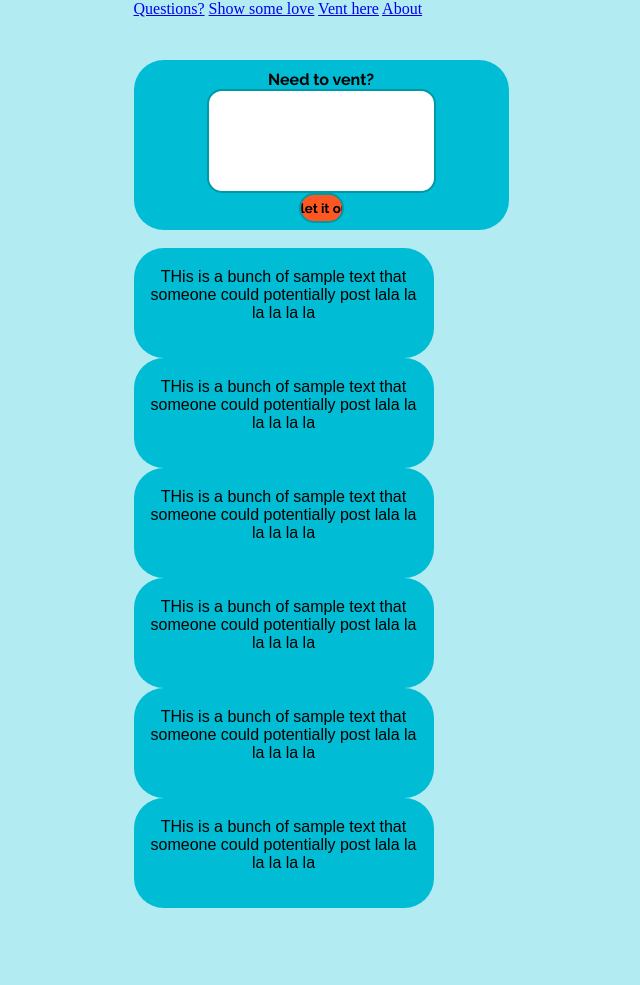
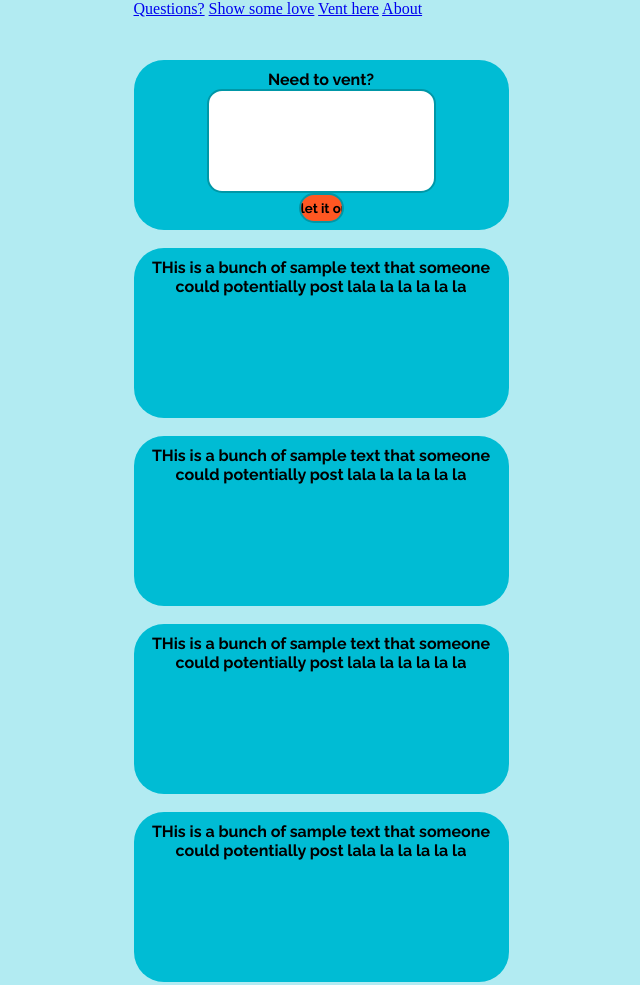
Before and after one commit to artribuz/project, a plain HTML site: page prototypes/iprototype2/vent.html in a window 1280 px wide. Shown: the top 985 px of the page, without its empty margins (319-959 px from the left). Before the commit the page ends 908 px from the top, so only its background shows below. Drawn offline with nearby package versions, Linux system fonts and the light colour scheme; a web font is replaced by a local one.

Commit message:
protytpe 2 stuff

```diff
--- a/prototypes/iprototype2/iprototype.css
+++ b/prototypes/iprototype2/iprototype.css
@@ -56,7 +56,7 @@ section.users {
     height: 100px;
     width: 300px;
     border-radius: 30px;
-    margin: auto;
+    margin-bottom: 20px;
     float: left;
 }
 
@@ -70,9 +70,13 @@ button {
     text-align: center;
     border:none;
     font-size: 14pt;
+    margin-bottom: 10px;
 }
 
 section.users p {
     font-family: 'Droid Sans', sans-serif;
     padding: 10px;
 }
+section.vents {
+    width: 100%;
+}
--- a/prototypes/iprototype2/vent.html
+++ b/prototypes/iprototype2/vent.html
@@ -34,27 +34,27 @@
         </form>
     </section>
     <br>
-    <section class="users">
+    <section class="vents">
         <p>THis is a bunch of sample text that someone could potentially post lala la la la la la</p>
     </section>
     <br>
-    <section class="users">
+    <section class="vents">
         <p>THis is a bunch of sample text that someone could potentially post lala la la la la la</p>
     </section>
     <br>
-    <section class="users">
+    <section class="vents">
         <p>THis is a bunch of sample text that someone could potentially post lala la la la la la</p>
     </section>
     <br>
-    <section class="users">
+    <section class="vents">
         <p>THis is a bunch of sample text that someone could potentially post lala la la la la la</p>
     </section>
     <br>
-    <section class="users">
+    <section class="vents">
         <p>THis is a bunch of sample text that someone could potentially post lala la la la la la</p>
     </section>
     <br>
-    <section class="users">
+    <section class="vents">
         <p>THis is a bunch of sample text that someone could potentially post lala la la la la la</p>
     </section>
     <br>
```
Also changed, not shown: prototypes/iprototype2/about.html (+3 -5 lines), prototypes/iprototype2/index.html (+2 -1 lines), prototypes/iprototype2/love.html (+1 -1 lines).
